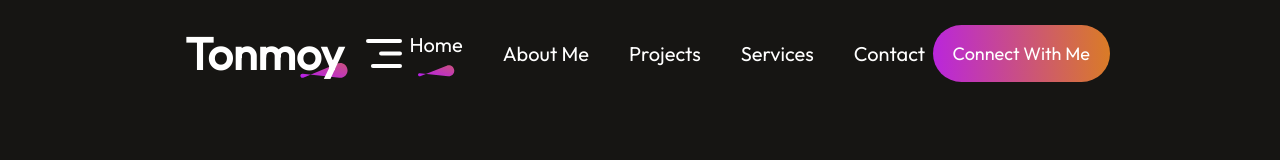
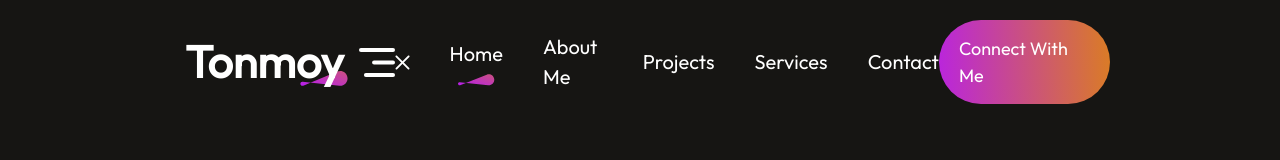
Before and after one commit to tonmoy3673/portfolio, a React (Vite) app: page / in a window 1280 px wide. Shown: the top 160 px of the page. Built offline with nearby package versions, Linux system fonts and the light colour scheme.

Commit message:
:bulb: import menu close imgage

```diff
--- a/src/Components/Navbar/Navbar.jsx
+++ b/src/Components/Navbar/Navbar.jsx
@@ -14,6 +14,7 @@ const Navbar = () => {
             </div>
             <img src='/public/assets/menu_open.svg'/>
             <ul className='nav-menu'>
+                <img src="/public/assets/menu_close.svg" alt="" className="nav-mob-close" />
                 <li className='hover:text-[#da7c25]'><AnchorLink className='anchor-link' offset={50} href='#home'><p onClick={()=>setMenu('home')}>Home</p></AnchorLink>{menu==='home'?<img src='/public/assets/nav_underline.svg' alt='underline'/>:<></>}</li>
                 <li className='hover:text-[#da7c25]'><AnchorLink className='anchor-link' offset={50} href='#about'><p onClick={()=>setMenu('about')}>About Me</p></AnchorLink>{menu==='about'?<img src='/public/assets/nav_underline.svg'/>:<></>}</li>
                 <li className='hover:text-[#da7c25]'><AnchorLink className='anchor-link' offset={50} href='#projects'><p onClick={()=>setMenu('project')}>Projects</p></AnchorLink>{menu==='project'?<img src='/public/assets/nav_underline.svg'/>:<></>}</li>
```
